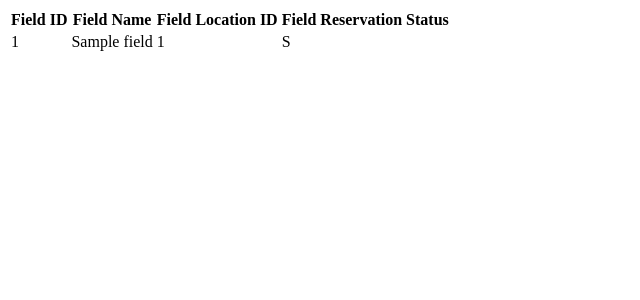
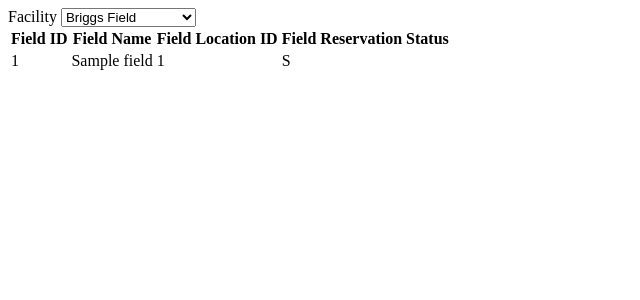
Before and after one commit to MaytrixMatt/hanover-park-permits, a PHP site: page /timeCheck.php in a window 1280 px wide. Shown: the top 300 px of the page, without its empty margins (0-640 px from the left). Run offline with PHP 8.4, Linux system fonts and the light colour scheme; tables that the repository leaves empty hold one stand-in row (values such as "Sample post").

Commit message:
Dropdown

```diff
--- a/web/timeCheck.php
+++ b/web/timeCheck.php
@@ -37,7 +37,19 @@
                 echo "<td>" . $row['fld_loc_id'] . "</td>";
                 echo "<td>" . $row['fld_reserved'] . "</td>";
             }
+
         ?>
+        <div class="mb-3">
+        <label for="priority" class="form-label">Facility</label>
+        <select class="form-select" name="priority">
+            <option value="1">Briggs Field</option>
+            <option value="2">Ceurvels Field</option>
+            <option value="3">Calvin J. Ellis Field</option>
+            <option value="4">Forge Pond Park</option>
+            <option value="5">Amos Gallant Field</option>
+            <option value="6">B. Everett Hall</option>
+        </select>
+    </div>
     </tbody>
     </table>
 </body>
```
